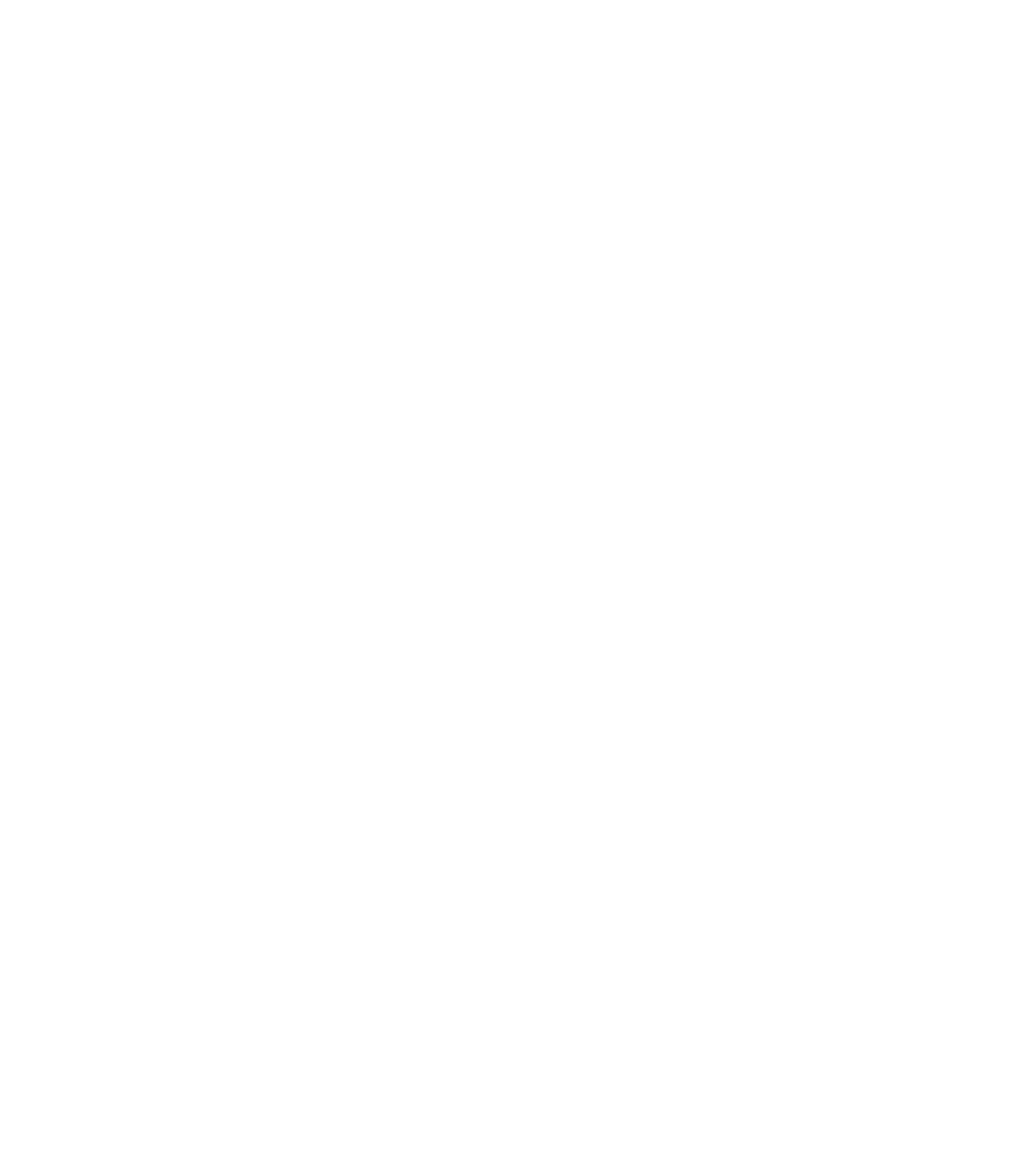
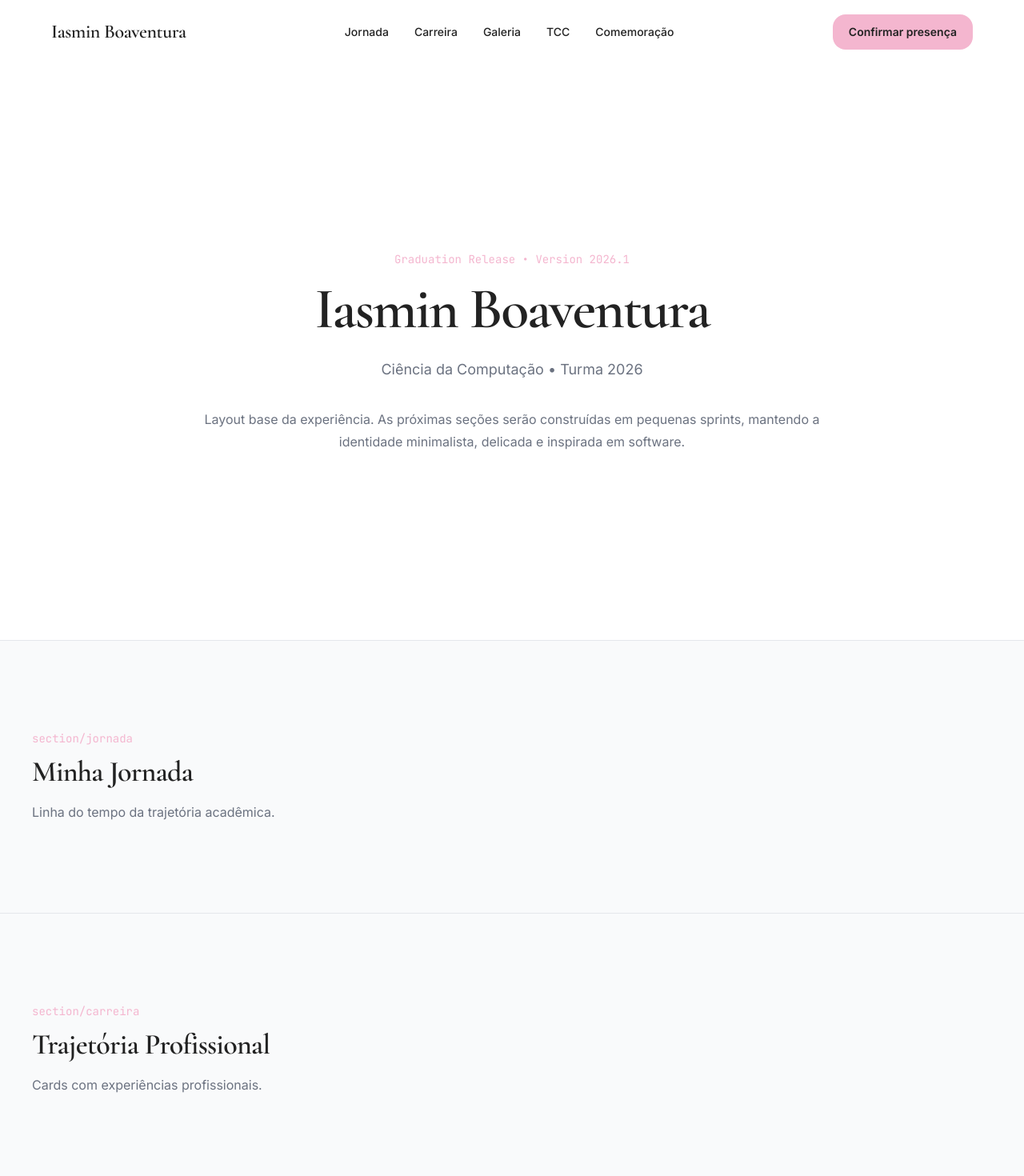
Before and after one commit to iasmin-boaventura/graduation-website, a React (Vite) app: page / in a window 1280 px wide. Shown: the top 1470 px of the page at 80% size. Before the commit the page ends 800 px from the top, so only its background shows below. Built offline with nearby package versions, Linux system fonts and the light colour scheme.

Commit message:
feat: create base layout

```diff
--- a/src/App.tsx
+++ b/src/App.tsx
@@ -1,5 +1,12 @@
+import Layout from "@/components/layout/Layout";
+import Home from "@/pages/Home";
+
 function App() {
-  return <></>;
+  return (
+    <Layout>
+      <Home />
+    </Layout>
+  );
 }
 
 export default App;
--- /dev/null
+++ b/src/components/layout/Footer.tsx
@@ -0,0 +1,40 @@
+const gitLogItems = [
+  "2018 started coding",
+  "2024 first software job",
+  "2026 graduation",
+  "2026 celebrate()",
+];
+
+function Footer() {
+  return (
+    <footer className="border-t border-[#E5E7EB] bg-[#FCFCFC]">
+      <div className="mx-auto flex max-w-[1200px] flex-col gap-8 px-6 py-12 md:flex-row md:items-end md:justify-between">
+        <div>
+          <p className="mb-4 font-['JetBrains_Mono'] text-sm text-[#9CA3AF]">
+            git log
+          </p>
+
+          <ul className="space-y-2 font-['JetBrains_Mono'] text-sm text-[#6B7280]">
+            {gitLogItems.map((item) => (
+              <li key={item}>
+                <span className="text-[#F4B6CF]">›</span> {item}
+              </li>
+            ))}
+          </ul>
+        </div>
+
+        <div className="space-y-2 text-left md:text-right">
+          <p className="font-['JetBrains_Mono'] text-sm text-[#9CA3AF]">
+            Version 2026.1
+          </p>
+
+          <p className="text-sm text-[#6B7280]">
+            © 2026 Iasmin Boaventura
+          </p>
+        </div>
+      </div>
+    </footer>
+  );
+}
+
+export default Footer;
--- /dev/null
+++ b/src/components/layout/Layout.tsx
@@ -0,0 +1,22 @@
+import type { ReactNode } from "react";
+
+import Footer from "./Footer";
+import Navbar from "./Navbar";
+
+type LayoutProps = {
+  children: ReactNode;
+};
+
+function Layout({ children }: LayoutProps) {
+  return (
+    <div className="min-h-screen bg-white text-[#222222]">
+      <Navbar />
+
+      <main>{children}</main>
+
+      <Footer />
+    </div>
+  );
+}
+
+export default Layout;
--- /dev/null
+++ b/src/components/layout/Navbar.tsx
@@ -0,0 +1,70 @@
+import { useEffect, useState } from "react";
+
+const navigationItems = [
+  { label: "Jornada", href: "#jornada" },
+  { label: "Carreira", href: "#carreira" },
+  { label: "Galeria", href: "#galeria" },
+  { label: "TCC", href: "#tcc" },
+  { label: "Comemoração", href: "#comemoracao" },
+];
+
+function Navbar() {
+  const [hasScrolled, setHasScrolled] = useState(false);
+
+  useEffect(() => {
+    function handleScroll() {
+      setHasScrolled(window.scrollY > 16);
+    }
+
+    handleScroll();
+
+    window.addEventListener("scroll", handleScroll, { passive: true });
+
+    return () => {
+      window.removeEventListener("scroll", handleScroll);
+    };
+  }, []);
+
+  return (
+    <header
+      className={`fixed left-0 top-0 z-50 w-full transition-all duration-300 ${
+        hasScrolled
+          ? "border-b border-[#E5E7EB] bg-white/85 shadow-sm backdrop-blur-md"
+          : "bg-transparent"
+      }`}
+    >
+      <nav
+        className="mx-auto flex h-20 max-w-[1200px] items-center justify-between px-6"
+        aria-label="Navegação principal"
+      >
+        <a
+          href="#inicio"
+          className="font-['Cormorant_Garamond'] text-2xl font-semibold tracking-[-0.02em] text-[#222222]"
+        >
+          Iasmin Boaventura
+        </a>
+
+        <div className="hidden items-center gap-8 md:flex">
+          {navigationItems.map((item) => (
+            <a
+              key={item.href}
+              href={item.href}
+              className="text-sm font-medium text-[#6B7280] transition-colors duration-200 hover:text-[#222222]"
+            >
+              {item.label}
+            </a>
+          ))}
+        </div>
+
+        <a
+          href="#rsvp"
+          className="rounded-2xl bg-[#F4B6CF] px-5 py-3 text-sm font-semibold text-white transition duration-200 hover:scale-[1.02] hover:bg-[#EFA5C5]"
+        >
+          Confirmar presença
+        </a>
+      </nav>
+    </header>
+  );
+}
+
+export default Navbar;
--- a/src/index.css
+++ b/src/index.css
@@ -1,5 +1,11 @@
 @import "tailwindcss";
 
+:root {
+  font-synthesis: none;
+  text-rendering: optimizeLegibility;
+  -webkit-font-smoothing: antialiased;
+  -moz-osx-font-smoothing: grayscale;
+}
 
 html {
   scroll-behavior: smooth;
@@ -7,6 +13,7 @@
 
 body {
   margin: 0;
+  min-width: 320px;
   background-color: #ffffff;
   color: #222222;
   font-family: "Inter", sans-serif;
@@ -24,3 +31,18 @@
 button {
   font: inherit;
 }
+
+button,
+a {
+  -webkit-tap-highlight-color: transparent;
+}
+
+:focus-visible {
+  outline: 2px solid #f4b6cf;
+  outline-offset: 4px;
+}
+
+::selection {
+  background-color: #fceef5;
+  color: #222222;
+}
--- /dev/null
+++ b/src/pages/Home.tsx
@@ -0,0 +1,87 @@
+const sections = [
+  {
+    id: "jornada",
+    label: "Minha Jornada",
+    description: "Linha do tempo da trajetória acadêmica.",
+  },
+  {
+    id: "carreira",
+    label: "Trajetória Profissional",
+    description: "Cards com experiências profissionais.",
+  },
+  {
+    id: "galeria",
+    label: "Galeria",
+    description: "Fotos especiais da jornada até a formatura.",
+  },
+  {
+    id: "tcc",
+    label: "Projeto Final",
+    description: "Seção inspirada em um README do GitHub.",
+  },
+  {
+    id: "comemoracao",
+    label: "Comemoração",
+    description: "Informações sobre a celebração da formatura.",
+  },
+  {
+    id: "rsvp",
+    label: "Confirmar Presença",
+    description: "Formulário de confirmação conectado ao Supabase futuramente.",
+  },
+];
+
+function Home() {
+  return (
+    <>
+      <section
+        id="inicio"
+        className="flex min-h-screen items-center justify-center px-6 pt-20"
+      >
+        <div className="mx-auto max-w-[800px] text-center">
+          <p className="mb-4 font-['JetBrains_Mono'] text-sm text-[#F4B6CF]">
+            Graduation Release • Version 2026.1
+          </p>
+
+          <h1 className="font-['Cormorant_Garamond'] text-5xl font-semibold tracking-[-0.03em] text-[#222222] md:text-7xl">
+            Iasmin Boaventura
+          </h1>
+
+          <p className="mt-6 text-lg leading-8 text-[#6B7280]">
+            Ciência da Computação • Turma 2026
+          </p>
+
+          <p className="mt-8 text-base leading-7 text-[#6B7280]">
+            Layout base da experiência. As próximas seções serão construídas em
+            pequenas sprints, mantendo a identidade minimalista, delicada e
+            inspirada em software.
+          </p>
+        </div>
+      </section>
+
+      {sections.map((section) => (
+        <section
+          key={section.id}
+          id={section.id}
+          className="border-t border-[#E5E7EB] bg-[#F9FAFB] px-6 py-28"
+        >
+          <div className="mx-auto max-w-[1200px]">
+            <p className="mb-3 font-['JetBrains_Mono'] text-sm text-[#F4B6CF]">
+              section/{section.id}
+            </p>
+
+            <h2 className="font-['Cormorant_Garamond'] text-4xl font-semibold tracking-[-0.02em] text-[#222222]">
+              {section.label}
+            </h2>
+
+            <p className="mt-4 max-w-[560px] text-base leading-7 text-[#6B7280]">
+              {section.description}
+            </p>
+          </div>
+        </section>
+      ))}
+    </>
+  );
+}
+
+export default Home;
```
Also changed, not shown: src/main.tsx (+6 -6 lines), 1 other file (tests, documents, lock files or other folders).
